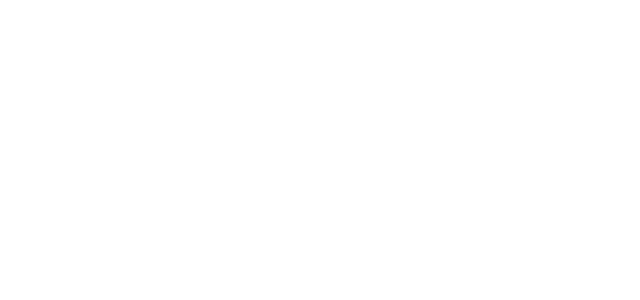
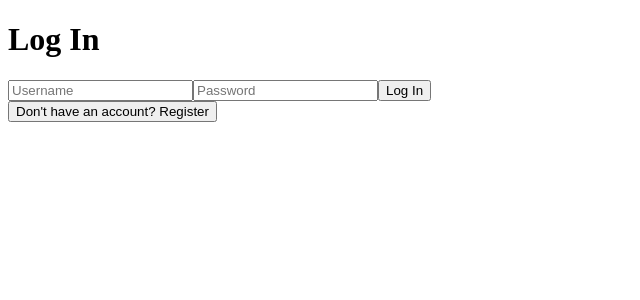
Before and after one commit to Lathesh-kulal/meeting-minutes-generator, a React (Vite) app in the folder frontend/: page /login in a window 1280 px wide. Before the commit this address had no page. Shown: the top 300 px of the page, without its empty margins (0-640 px from the left). Built offline with nearby package versions, Linux system fonts and the light colour scheme; no server answers.

Commit message:
Add frontend auth: AuthContext, ProtectedRoute, and Login/Register page

```diff
--- a/frontend/src/App.jsx
+++ b/frontend/src/App.jsx
@@ -1,19 +1,50 @@
 import React from 'react'
-import { BrowserRouter, Routes, Route } from 'react-router-dom'
+import { BrowserRouter, Routes, Route, Link, useNavigate } from 'react-router-dom'
+import { AuthProvider, useAuth } from './context/AuthContext.jsx'
+import ProtectedRoute from './components/ProtectedRoute.jsx'
+import LoginPage from './pages/LoginPage.jsx'
 import UploadPage from './pages/UploadPage.jsx'
 import ProcessingPage from './pages/ProcessingPage.jsx'
 import ResultsPage from './pages/ResultsPage.jsx'
 import HistoryPage from './pages/HistoryPage.jsx'
 
+function NavBar() {
+  const { user, logout } = useAuth()
+  const navigate = useNavigate()
+
+  if (!user) return null
+
+  const handleLogout = async () => {
+    await logout()
+    navigate('/login')
+  }
+
+  return (
+    <nav>
+      <Link to="/">Upload</Link>
+      {' | '}
+      <Link to="/history">History</Link>
+      {' | '}
+      <span>Logged in as {user.username}</span>
+      {' | '}
+      <button onClick={handleLogout}>Log Out</button>
+    </nav>
+  )
+}
+
 export default function App() {
   return (
     <BrowserRouter>
-      <Routes>
-        <Route path="/" element={<UploadPage />} />
-        <Route path="/processing/:meetingId" element={<ProcessingPage />} />
-        <Route path="/results/:meetingId" element={<ResultsPage />} />
-        <Route path="/history" element={<HistoryPage />} />
-      </Routes>
+      <AuthProvider>
+        <NavBar />
+        <Routes>
+          <Route path="/login" element={<LoginPage />} />
+          <Route path="/" element={<ProtectedRoute><UploadPage /></ProtectedRoute>} />
+          <Route path="/processing/:meetingId" element={<ProtectedRoute><ProcessingPage /></ProtectedRoute>} />
+          <Route path="/results/:meetingId" element={<ProtectedRoute><ResultsPage /></ProtectedRoute>} />
+          <Route path="/history" element={<ProtectedRoute><HistoryPage /></ProtectedRoute>} />
+        </Routes>
+      </AuthProvider>
     </BrowserRouter>
   )
 }
--- a/frontend/src/api/client.js
+++ b/frontend/src/api/client.js
@@ -1,7 +1,7 @@
 // Thin wrapper around the Flask backend REST API.
 import axios from 'axios'
 
-const client = axios.create({ baseURL: '/api' })
+const client = axios.create({ baseURL: '/api', withCredentials: true })
 
 export function uploadMeeting(formData) {
   return client.post('/meetings', formData, {
@@ -28,4 +28,20 @@
   return client.get('/meetings')
 }
 
+export function registerUser(username, email, password) {
+  return client.post('/auth/register', { username, email, password })
+}
+
+export function loginUser(username, password) {
+  return client.post('/auth/login', { username, password })
+}
+
+export function logoutUser() {
+  return client.post('/auth/logout')
+}
+
+export function getCurrentUser() {
+  return client.get('/auth/me')
+}
+
 export default client
--- /dev/null
+++ b/frontend/src/components/ProtectedRoute.jsx
@@ -0,0 +1,17 @@
+import React from 'react'
+import { Navigate } from 'react-router-dom'
+import { useAuth } from '../context/AuthContext.jsx'
+
+export default function ProtectedRoute({ children }) {
+    const { user, loading } = useAuth()
+
+    if (loading) {
+        return <p>Loading...</p>
+    }
+
+    if (!user) {
+        return <Navigate to="/login" replace />
+    }
+
+    return children
+}
--- /dev/null
+++ b/frontend/src/context/AuthContext.jsx
@@ -0,0 +1,41 @@
+import React, { createContext, useContext, useEffect, useState } from 'react'
+import { getCurrentUser, loginUser, logoutUser, registerUser } from '../api/client'
+
+const AuthContext = createContext(null)
+
+export function AuthProvider({ children }) {
+    const [user, setUser] = useState(null)
+    const [loading, setLoading] = useState(true)
+
+    useEffect(() => {
+        getCurrentUser()
+            .then((res) => setUser(res.data))
+            .catch(() => setUser(null))
+            .finally(() => setLoading(false))
+    }, [])
+
+    const login = async (username, password) => {
+        const res = await loginUser(username, password)
+        setUser(res.data)
+    }
+
+    const register = async (username, email, password) => {
+        const res = await registerUser(username, email, password)
+        setUser(res.data)
+    }
+
+    const logout = async () => {
+        await logoutUser()
+        setUser(null)
+    }
+
+    return (
+        <AuthContext.Provider value={{ user, loading, login, register, logout }}>
+            {children}
+        </AuthContext.Provider>
+    )
+}
+
+export function useAuth() {
+    return useContext(AuthContext)
+}
--- /dev/null
+++ b/frontend/src/pages/LoginPage.jsx
@@ -0,0 +1,71 @@
+import React, { useState } from 'react'
+import { useNavigate } from 'react-router-dom'
+import { useAuth } from '../context/AuthContext.jsx'
+
+export default function LoginPage() {
+    const [mode, setMode] = useState('login') // 'login' | 'register'
+    const [username, setUsername] = useState('')
+    const [email, setEmail] = useState('')
+    const [password, setPassword] = useState('')
+    const [error, setError] = useState('')
+    const [submitting, setSubmitting] = useState(false)
+
+    const { login, register } = useAuth()
+    const navigate = useNavigate()
+
+    const handleSubmit = async (e) => {
+        e.preventDefault()
+        setError('')
+        setSubmitting(true)
+        try {
+            if (mode === 'login') {
+                await login(username, password)
+            } else {
+                await register(username, email, password)
+            }
+            navigate('/')
+        } catch (err) {
+            setError(err.response?.data?.error || 'Something went wrong. Please try again.')
+        } finally {
+            setSubmitting(false)
+        }
+    }
+
+    return (
+        <div>
+            <h1>{mode === 'login' ? 'Log In' : 'Create an Account'}</h1>
+            <form onSubmit={handleSubmit}>
+                <input
+                    type="text"
+                    placeholder="Username"
+                    value={username}
+                    onChange={(e) => setUsername(e.target.value)}
+                    required
+                />
+                {mode === 'register' && (
+                    <input
+                        type="email"
+                        placeholder="Email"
+                        value={email}
+                        onChange={(e) => setEmail(e.target.value)}
+                        required
+                    />
+                )}
+                <input
+                    type="password"
+                    placeholder="Password"
+                    value={password}
+                    onChange={(e) => setPassword(e.target.value)}
+                    required
+                />
+                {error && <p style={{ color: 'red' }}>{error}</p>}
+                <button type="submit" disabled={submitting}>
+                    {submitting ? 'Please wait...' : mode === 'login' ? 'Log In' : 'Register'}
+                </button>
+            </form>
+            <button onClick={() => { setMode(mode === 'login' ? 'register' : 'login'); setError('') }}>
+                {mode === 'login' ? "Don't have an account? Register" : 'Already have an account? Log in'}
+            </button>
+        </div>
+    )
+}
```
